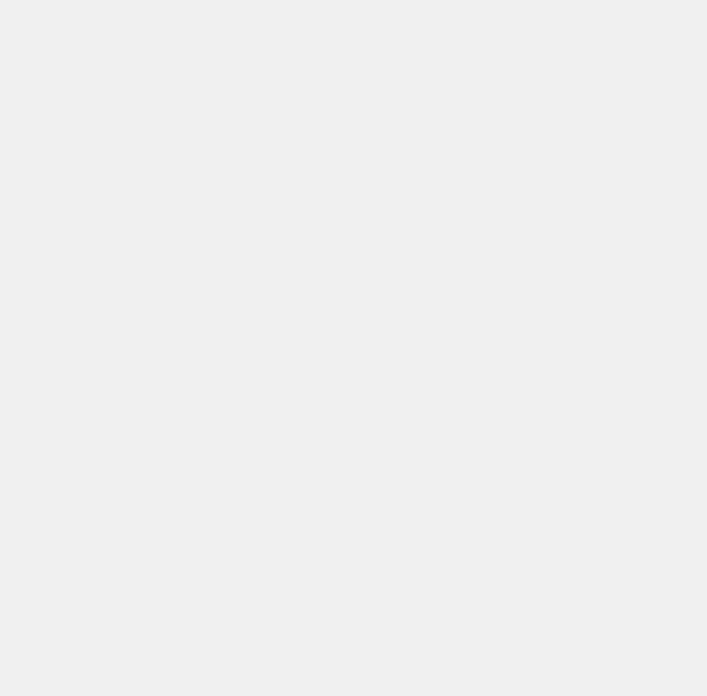
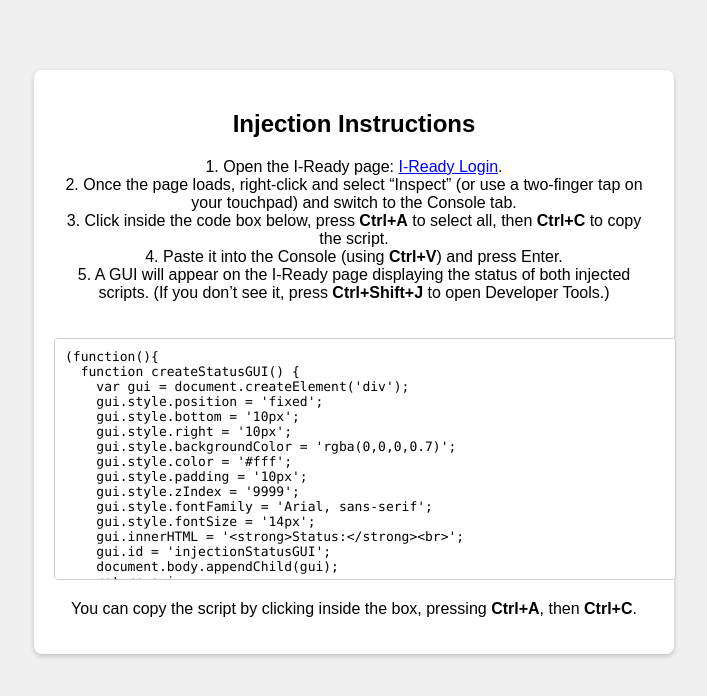
Before and after one commit to usejxo/J-ready, a plain HTML site: page app.html in a window 1280 px wide. Both pictures are taken after a click on the button "Okay". Shown: the whole page, without its empty margins (286-993 px from the left). Drawn offline with Linux system fonts and the light colour scheme.

Commit message:
Update app.html

```diff
--- a/app.html
+++ b/app.html
@@ -3,74 +3,120 @@
 <head>
   <meta charset="UTF-8" />
   <meta name="viewport" content="width=device-width, initial-scale=1.0" />
-  <title>J-Ready</title>
+  <title>J-Ready Injection Helper</title>
   <style>
     body {
       font-family: Arial, sans-serif;
-      text-align: center;
       background-color: #f0f0f0;
       margin: 0;
-      padding: 0;
+      padding: 20px;
     }
-    #message {
-      position: absolute;
-      width: 100%;
-      height: 100%;
-      background-color: white;
-      display: flex;
-      flex-direction: column;
-      justify-content: center;
-      align-items: center;
+    #message, #instructions {
+      max-width: 600px;
+      margin: 50px auto;
+      background: #fff;
+      padding: 20px;
+      border-radius: 8px;
+      text-align: center;
+      box-shadow: 0 2px 5px rgba(0,0,0,0.2);
     }
     button {
       background-color: blue;
-      color: white;
+      color: #fff;
       border: none;
       padding: 10px 20px;
-      font-size: 18px;
+      font-size: 16px;
       cursor: pointer;
       margin-top: 20px;
+      border-radius: 4px;
+    }
+    textarea {
+      width: 100%;
+      height: 220px;
+      margin-top: 20px;
+      font-family: Consolas, monospace;
+      font-size: 13px;
+      padding: 10px;
+      border: 1px solid #ccc;
+      border-radius: 4px;
+      resize: none;
+    }
+    a {
+      color: blue;
+      text-decoration: underline;
     }
   </style>
 </head>
 <body>
   <div id="message">
-    <h2>Make sure you have logged into I-Ready before opening this app.</h2>
-    <button onclick="openApp()">Okay</button>
+    <h2>Before You Begin</h2>
+    <p>Please make sure you are logged into I‑Ready.</p>
+    <button onclick="showInstructions()">Okay</button>
+  </div>
+
+  <div id="instructions" style="display: none;">
+    <h2>Injection Instructions</h2>
+    <p>
+      1. Open the I‑Ready page: <a href="https://login.i-ready.com/student/dashboard/home" target="_blank">I‑Ready Login</a>.<br>
+      2. Once the page loads, right-click and select “Inspect” (or use a two‐finger tap on your touchpad) and switch to the Console tab.<br>
+      3. Click inside the code box below, press <strong>Ctrl+A</strong> to select all, then <strong>Ctrl+C</strong> to copy the script.<br>
+      4. Paste it into the Console (using <strong>Ctrl+V</strong>) and press Enter.<br>
+      5. A GUI will appear on the I‑Ready page displaying the status of both injected scripts. (If you don’t see it, press <strong>Ctrl+Shift+J</strong> to open Developer Tools.)
+    </p>
+    <textarea readonly id="copyScript">
+(function(){
+  function createStatusGUI() {
+    var gui = document.createElement('div');
+    gui.style.position = 'fixed';
+    gui.style.bottom = '10px';
+    gui.style.right = '10px';
+    gui.style.backgroundColor = 'rgba(0,0,0,0.7)';
+    gui.style.color = '#fff';
+    gui.style.padding = '10px';
+    gui.style.zIndex = '9999';
+    gui.style.fontFamily = 'Arial, sans-serif';
+    gui.style.fontSize = '14px';
+    gui.innerHTML = '<strong>Status:</strong><br>';
+    gui.id = 'injectionStatusGUI';
+    document.body.appendChild(gui);
+    return gui;
+  }
+
+  function updateStatus(gui) {
+    var script1 = document.querySelector('script[src="https://usejxo.github.io/J-ready/EditTheme.js"]');
+    var script2 = document.querySelector('script[src="https://usejxo.github.io/J-ready/AddGames.js"]');
+    var status1 = script1 ? 'Injected' : 'Not Injected';
+    var status2 = script2 ? 'Injected' : 'Not Injected';
+    gui.innerHTML = '<strong>Status:</strong><br>' +
+      'EditTheme.js: ' + status1 + '<br>' +
+      'AddGames.js: ' + status2 + '<br>' +
+      '<em>Press Ctrl+Shift+J to view this GUI</em>';
+  }
+
+  var gui = document.getElementById('injectionStatusGUI') || createStatusGUI();
+  updateStatus(gui);
+
+  if (!document.querySelector('script[src="https://usejxo.github.io/J-ready/EditTheme.js"]')) {
+    var s1 = document.createElement('script');
+    s1.src = "https://usejxo.github.io/J-ready/EditTheme.js";
+    s1.onload = function(){ updateStatus(gui); };
+    document.body.appendChild(s1);
+  }
+  if (!document.querySelector('script[src="https://usejxo.github.io/J-ready/AddGames.js"]')) {
+    var s2 = document.createElement('script');
+    s2.src = "https://usejxo.github.io/J-ready/AddGames.js";
+    s2.onload = function(){ updateStatus(gui); };
+    document.body.appendChild(s2);
+  }
+})();
+    </textarea>
+    <p>You can copy the script by clicking inside the box, pressing <strong>Ctrl+A</strong>, then <strong>Ctrl+C</strong>.</p>
   </div>
 
   <script>
-    // Utility to inject a script and log its success or failure
-    function injectScript(win, src) {
-      const script = win.document.createElement("script");
-      script.src = src;
-      script.onload = () => console.log(`Successfully loaded ${src}`);
-      script.onerror = () => console.error(`Failed to load ${src}`);
-      win.document.body.appendChild(script);
-    }
-
-    function openApp() {
-      // Hide the message
-      document.getElementById("message").style.display = "none";
-
-      // Open a new window with the I-Ready URL
-      const newWindow = window.open("https://login.i-ready.com/student/dashboard/home", "_blank");
-
-      // Use an interval to check when we can access newWindow.document
-      const intervalId = setInterval(() => {
-        try {
-          // Check if the document is accessible and fully loaded
-          if (newWindow.document && newWindow.document.readyState === "complete") {
-            clearInterval(intervalId);
-            // Independently inject both scripts
-            injectScript(newWindow, "https://usejxo.github.io/J-ready/EditTheme.js");
-            injectScript(newWindow, "https://usejxo.github.io/J-ready/AddGames.js");
-          }
-        } catch (e) {
-          // Accessing newWindow.document may throw a cross-origin error
-          console.warn("Waiting for newWindow to become accessible...", e);
-        }
-      }, 100);
+    function showInstructions() {
+      document.getElementById('message').style.display = 'none';
+      document.getElementById('instructions').style.display = 'block';
     }
   </script>
 </body>
```
